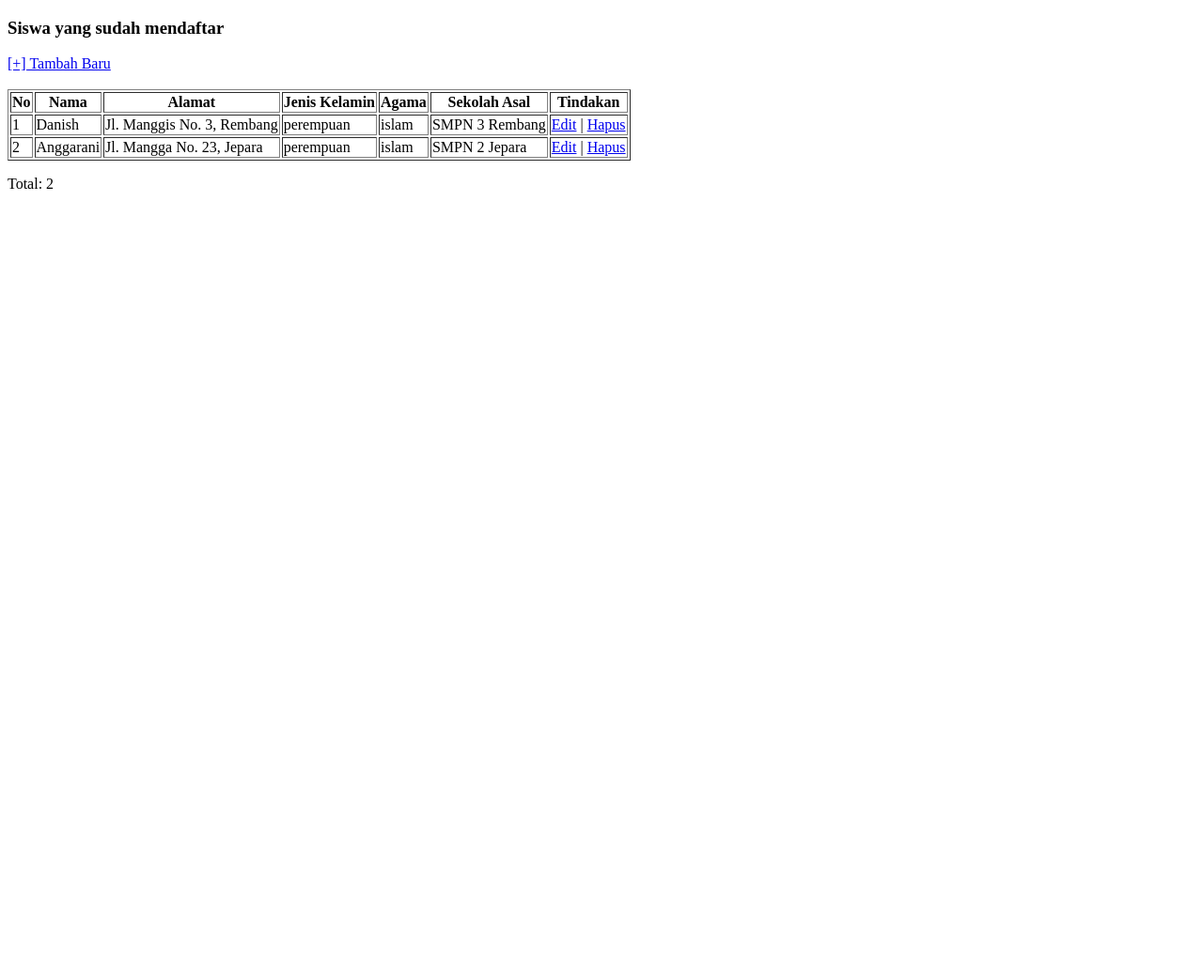
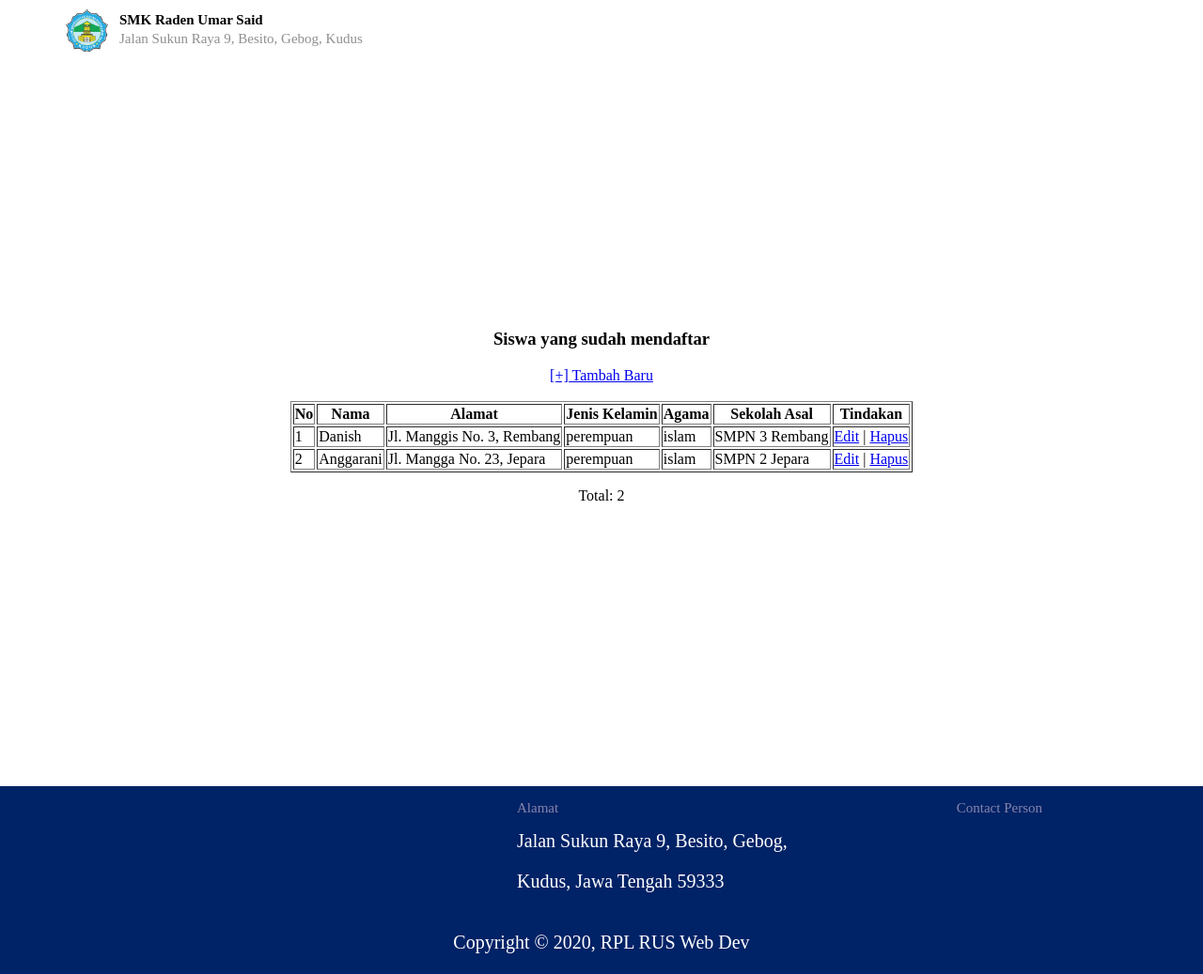
Before and after one commit to Sigitto/PPDB_PAS, a PHP site: page /admin/list-siswa.php in a window 1280 px wide. Shown: the whole page at 94% size. Before the commit the page ends 201 px from the top, so only its background shows below. Run offline with PHP 8.4, Linux system fonts and the light colour scheme; data comes from the database, SQL or seed files in the repository.

Commit message:
design admin

```diff
--- a/admin/list-siswa.php
+++ b/admin/list-siswa.php
@@ -4,9 +4,22 @@
 <html>
     <head>
         <title>Pendaftaran Siswa Baru | SMK RUS</title>
+        <link rel="stylesheet" href="style-list-siswa.css">
     </head>
 
     <body>
+
+        <div id="container">
+            <div id="header">
+                <img src="logo.png">
+                <h1>SMK Raden Umar Said</h1>
+                <p>Jalan Sukun Raya 9, Besito, Gebog, Kudus</p>
+            </div>
+        </div>
+
+        <div id="container2">
+            <div id="body">
+
                 <header>
                     <h3>Siswa yang sudah mendaftar</h3>
                 </header>
@@ -16,6 +29,8 @@
                 </nav>
 
                 <br>
+
+                <center>
 
                 <table border="1">
                 <thead>
@@ -29,35 +44,55 @@
                         <th>Tindakan</th>
                     </tr>
                 </thead>
+
                 <tbody>
-
                     <?php
                     $sql = "SELECT * FROM calon_siswa";
                     $query = mysqli_query($db, $sql);
 
                 while($siswa = mysqli_fetch_array($query)){
                     echo "<tr>";
-
                     echo "<td>".$siswa['id']."</td>";
                     echo "<td>".$siswa['nama']."</td>";
                     echo "<td>".$siswa['alamat']."</td>";
                     echo "<td>".$siswa['jenis_kelamin']."</td>";
                     echo "<td>".$siswa['agama']."</td>";
                     echo "<td>".$siswa['sekolah_asal']."</td>";
-
                     echo "<td>";
                     echo "<a href='form-edit.php?id=".$siswa['id']."'>Edit</a> | ";
                     echo "<a href='hapus.php?id=".$siswa['id']."'>Hapus</a>";
                     echo "</td>";
-
                     echo "</tr>";
                 }
                 ?>
-
             </tbody>
             </table>
+            </center>
 
             <p>Total: <?php echo mysqli_num_rows($query) ?></p>
 
+            </div>
+        </div>
+
+        <div id="footer">
+
+                <div id="alamat">
+                    <p style="color: rgb(133, 133, 173); font-size: 15px;);">Alamat</p>
+                    <p style = "margin:0;">Jalan Sukun Raya 9, Besito, Gebog,</p>
+                    <p>Kudus, Jawa Tengah 59333</p>
+                </div>
+
+                <div id="kontak">
+                    <p style="color: rgb(133, 133, 173); font-size: 15px;" >Contact Person</p>
+
+                </div>
+
+
+
+                <div id="copyright">
+                    <p>Copyright © 2020, RPL RUS Web Dev</p>
+                </div>
+            </div>
+
     </body>
 </html>
--- /dev/null
+++ b/admin/style-list-siswa.css
@@ -0,0 +1,87 @@
+body{
+    margin: 0;
+    padding: 0;
+    background-color: rgb(255, 255, 255);
+}
+
+#container {
+    margin: auto;
+}
+
+#header{
+    background-color: rgb(255, 255, 255);
+    margin: 0;
+
+    padding-top: 10px;
+    padding-left: 70px;
+}
+
+#header img{
+    float: left;
+    float: left;
+    padding-right: 12px;
+    width: 45px;
+    height: auto;
+}
+
+#header h1{
+    padding: 3px;
+    margin: 0px;
+    color: rgb(0, 0, 0);
+    font-size: 15px;
+}
+
+#header p{
+    margin: 0px;
+    color: rgb(143, 143, 143);
+    font-size: 15px;
+}
+
+
+
+#container2 {
+    margin-top: 200px;
+    margin-bottom: 200px;
+}
+
+#container2 {
+    margin-bottom: 300px;
+    margin-top: 300px;
+}
+
+#body{
+    clear: both;
+    text-align: center;
+    }
+
+
+#footer {
+    clear: both;
+    height: 200px;
+    background-color: rgb(0, 34, 102);
+}
+
+#alamat {
+    color: white;
+    padding: 0;
+    padding-left: 550px;
+    padding-right: 180px;
+    font-size: 20px;
+    float: left;
+
+}
+
+#kontak {
+    color: white;
+    display: flex;
+    font-size: 20px;
+
+}
+
+#copyright {
+    color: white;
+    padding: 2px;
+    text-align: center;
+    clear: both;
+    font-size: 20px;
+}
```
Also changed, not shown: admin/logo.png (added). Lines whose indentation alone changed are shown as unchanged.
